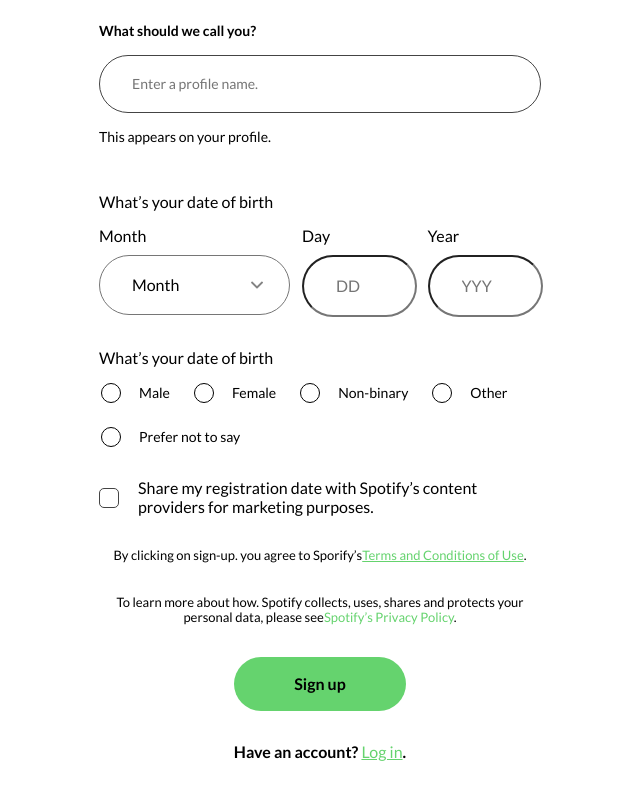
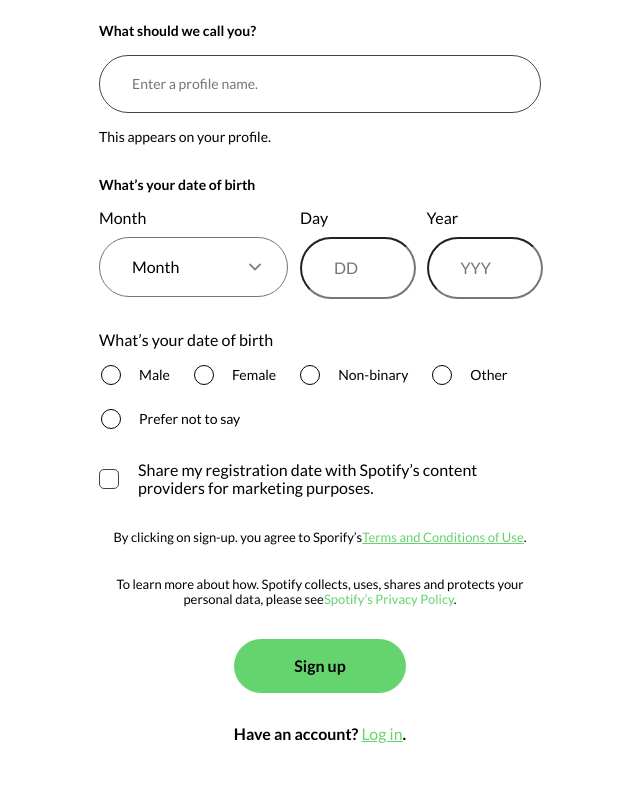
Before and after one commit to eriksleziona/INVO__Spotify-Login, a React (Vite) app: page /register in a window 1280 px wide. Shown: the part 875-1675 px from the top of the page, without its empty margins (320-960 px from the left). Built offline with nearby package versions, Linux system fonts and the light colour scheme.

Commit message:
Little changes

```diff
--- a/src/modules/HomeModule/components/FormDateRow/FormDateRow.style.scss
+++ b/src/modules/HomeModule/components/FormDateRow/FormDateRow.style.scss
@@ -15,10 +15,18 @@
 
   & &__select select {
     background: transparent;
-    padding: 20px 80px 19px 32px;
+    width: 189px;
+
+    padding: 20px 0 19px 32px;
     border-radius: 50px;
     -webkit-appearance: none;
-    //color: var(--color-google-hover);
+  }
+
+  & &__label {
+    margin: 0;
+    margin-bottom: 16px;
+    font-size: 14px;
+    font-weight: 700;
   }
 
   & &__select {
--- a/src/modules/HomeModule/components/FormDateRow/FormDateRow.tsx
+++ b/src/modules/HomeModule/components/FormDateRow/FormDateRow.tsx
@@ -5,7 +5,9 @@ import { IFormDateRow } from "./FormDateRow.types";
 export const FormDateRow: React.FC<IFormDateRow> = ({ handleChange }) => {
   return (
     <div className="form-date-row-container">
-      <p>What’s your date of birth</p>
+      <p className="form-date-row-container__label">
+        What’s your date of birth
+      </p>
       <div className="form-date-row-container__row">
         <div className="form-date-row-container__row-item">
           <label htmlFor="month">Month</label>
@@ -37,6 +39,7 @@ export const FormDateRow: React.FC<IFormDateRow> = ({ handleChange }) => {
             name="day"
             id="day"
             className="form-date-row-container__day-year"
+            onChange={handleChange}
           />
         </div>
         <div className="form-date-row-container__row-item">
@@ -47,6 +50,7 @@ export const FormDateRow: React.FC<IFormDateRow> = ({ handleChange }) => {
             id="year"
             className="form-date-row-container__day-year"
             placeholder="YYY "
+            onChange={handleChange}
           />
         </div>
       </div>
--- a/src/modules/HomeModule/components/FormDateRow/FormDateRow.types.ts
+++ b/src/modules/HomeModule/components/FormDateRow/FormDateRow.types.ts
@@ -1,5 +1,5 @@
 import React from "react";
 
 export interface IFormDateRow {
-  handleChange: React.ChangeEventHandler<HTMLSelectElement>;
+  handleChange: React.ChangeEventHandler<HTMLSelectElement | HTMLInputElement>;
 }
```
